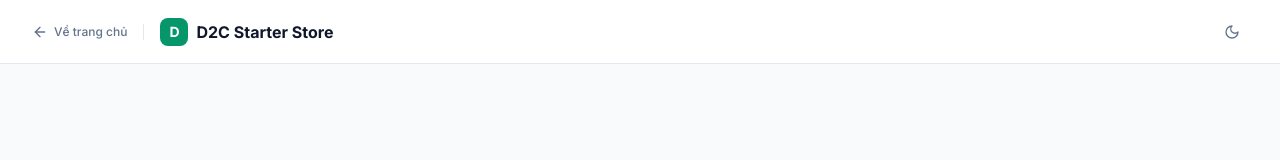
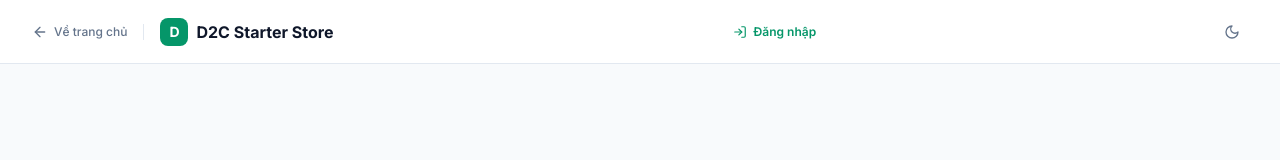
Before and after one commit to hunglc721/demo-web, a React (Vite) app: page /login in a window 1280 px wide. Shown: the top 160 px of the page. Built offline with nearby package versions, Linux system fonts and the light colour scheme.

Commit message:
fix: add sign-out control to checkout layout

```diff
--- a/src/layouts/BlankLayout.tsx
+++ b/src/layouts/BlankLayout.tsx
@@ -1,11 +1,13 @@
 import React from 'react';
 import { Link, Outlet } from 'react-router-dom';
-import { Sun, Moon, ArrowLeft } from 'lucide-react';
+import { Sun, Moon, ArrowLeft, LogIn, LogOut } from 'lucide-react';
 import { defaultAppConfig } from '@/config/appConfig';
 import { useThemeStore } from '@/stores/themeStore';
+import { useAuthStore } from '@/stores/authStore';
 
 export const BlankLayout: React.FC = () => {
   const { mode, toggleMode } = useThemeStore();
+  const { user, isAuthenticated, logout } = useAuthStore();
 
   return (
     <div className="min-h-screen bg-surface-base text-content-main flex flex-col">
@@ -32,6 +34,20 @@ export const BlankLayout: React.FC = () => {
           </Link>
         </div>
 
+        {isAuthenticated && user ? (
+          <div className="flex items-center gap-2 rounded-theme bg-surface-subtle px-2.5 py-1.5 text-xs text-content-main">
+            <span className="max-w-32 truncate">{user.name}</span>
+            <button type="button" onClick={logout} title="Đăng xuất" aria-label="Đăng xuất" className="text-content-muted hover:text-status-danger">
+              <LogOut className="h-3.5 w-3.5" />
+            </button>
+          </div>
+        ) : (
+          <Link to="/login" className="flex items-center gap-1.5 rounded-theme px-2.5 py-1.5 text-xs font-semibold text-primary hover:bg-primary/10">
+            <LogIn className="h-3.5 w-3.5" />
+            <span>Đăng nhập</span>
+          </Link>
+        )}
+
         {/* Theme Mode Toggle */}
         <button
           onClick={toggleMode}
```
